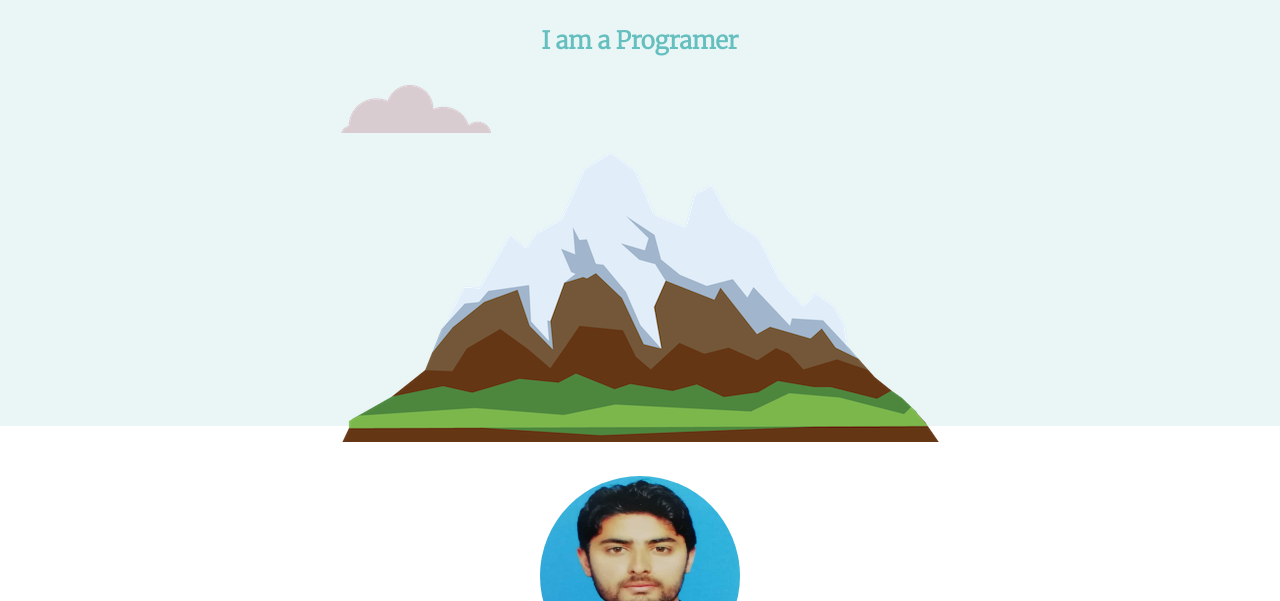
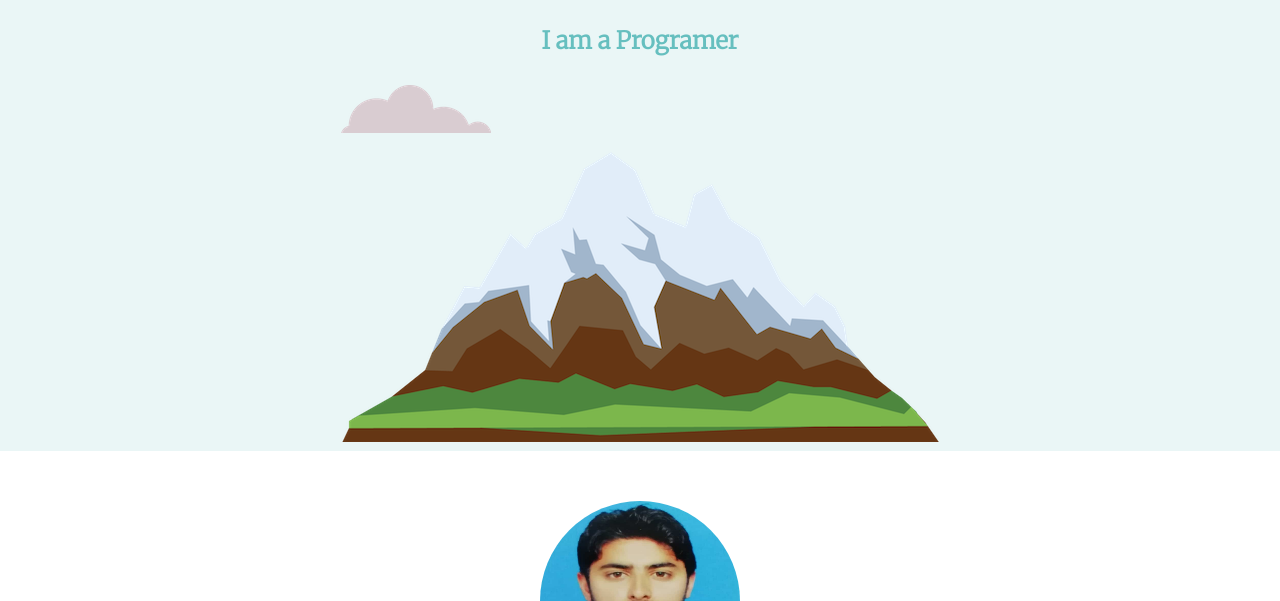
Before and after one commit to SherazHashmi1111/SherazDemoWeb.github.io, a plain HTML site: page index.html in a window 1280 px wide. Shown: the part 199-800 px from the top of the page. Drawn offline with Linux system fonts and the light colour scheme.

Commit message:
Update styles.css

```diff
--- a/css/styles.css
+++ b/css/styles.css
@@ -32,7 +32,7 @@ p{
 
 .top-container{
     background-color: #EAF6F6;
-    height: 625px;
+    height: 650px;
 }
 
 /*---------middle container-----*/
```
